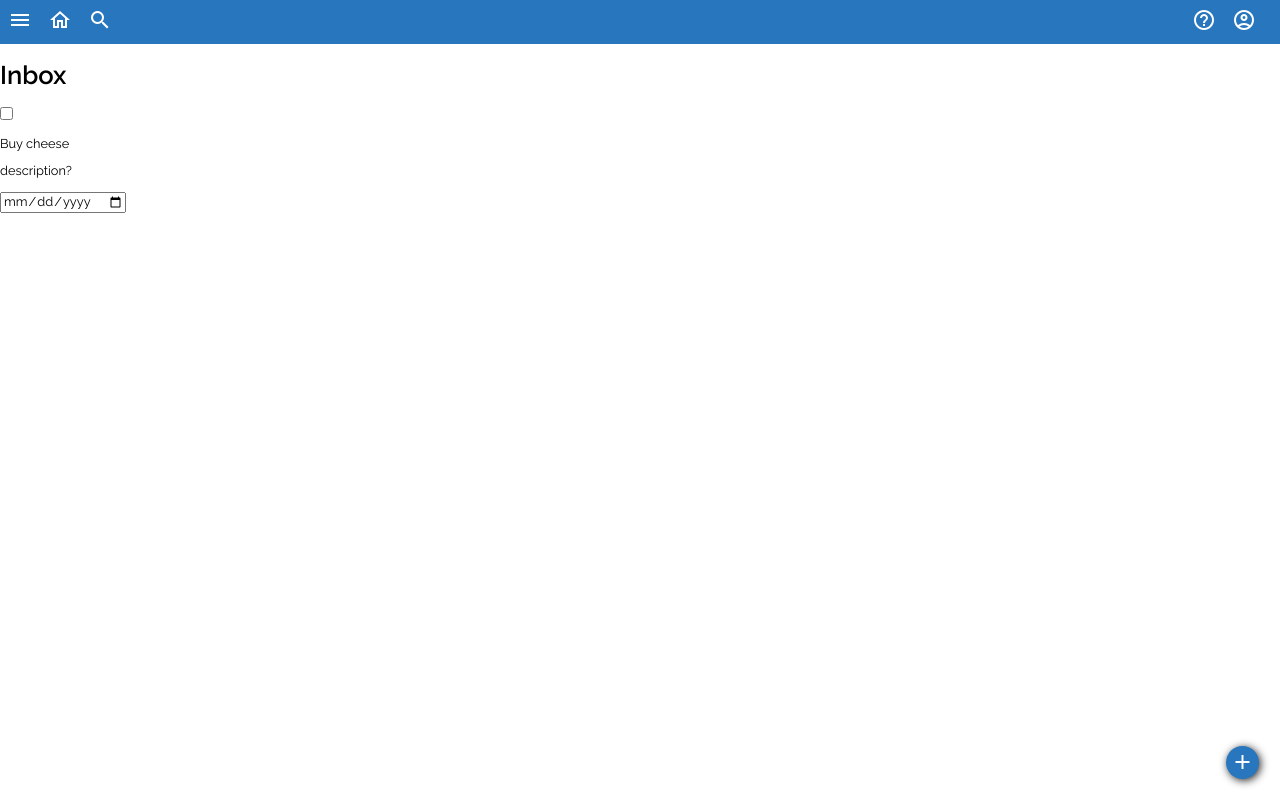
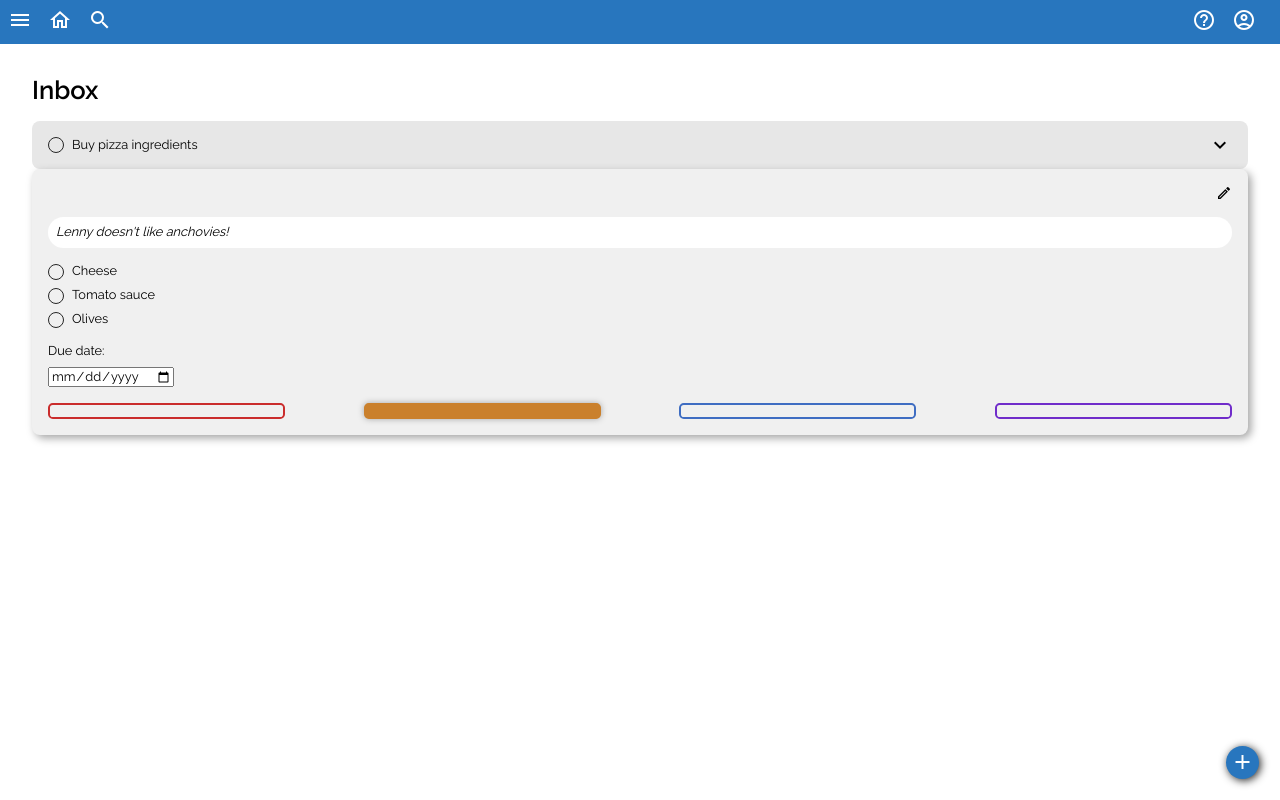
Before and after one commit to ramironinni/todo-list, a website built with webpack: page dist/index.html in a window 1280 px wide. Built offline with nearby package versions, Linux system fonts and the light colour scheme.

Commit message:
Add styles to task details

```diff
--- a/src/style.css
+++ b/src/style.css
@@ -12,9 +12,9 @@ html {
 }
 
 body {
-    font-size: 0.8rem;
     margin: 0; /* 1 */
     font-family: "Raleway", sans-serif;
+    font-size: 0.8rem;
 }
 
 button,
@@ -22,10 +22,10 @@ input,
 optgroup,
 select,
 textarea {
+    line-height: 1.15; /* 1 */
+    margin: 0; /* 2 */
     font-family: inherit; /* 1 */
     font-size: 100%; /* 1 */
-    line-height: 1.15; /* 1 */
-    margin: 0; /* 2 */
 }
 
 button,
@@ -34,10 +34,10 @@ select {
 }
 
 button {
-    background-color: transparent;
     border: none;
     padding: 0;
     cursor: pointer;
+    background-color: transparent;
 }
 
 .material-icons {
@@ -50,11 +50,11 @@ button {
 }
 
 .top-nav-list {
-    margin: 0;
-    padding: 0.5rem 0;
     display: flex;
     flex-wrap: wrap;
     justify-content: space-between;
+    margin: 0;
+    padding: 0.5rem 0;
 }
 
 .top-nav-list-group {
@@ -62,8 +62,8 @@ button {
 }
 
 .top-nav-item {
+    margin: 0 0.5rem;
     list-style: none;
-    margin: 0 0.5rem;
 }
 
 .top-nav-item:first-of-type {
@@ -77,28 +77,29 @@ button {
 .add-task-floating-btn {
     position: absolute;
     bottom: 1.3rem;
-    background-color: #2876be;
     right: 1.3rem;
+    z-index: 1;
+    display: flex;
     border-radius: 2rem;
     padding: 0.3rem;
-    display: flex;
+    background-color: #2876be;
     box-shadow: 0.1rem 0.1rem 0.5rem #252525;
 }
 
 .side-nav {
-    height: 100%;
-    /* width: 10rem; */
-    width: 0;
     position: fixed;
     z-index: 1;
     top: 0;
     left: 0;
+    display: flex;
+    justify-content: center;
+    height: 100%;
+    /* width: 10rem; */
+    width: 0;
+    overflow-x: hidden;
+    transition: 0.5s;
     background-color: #f0f0f0;
     color: #252525;
-    overflow-x: hidden;
-    transition: 0.5s;
-    display: flex;
-    justify-content: center;
 }
 
 .side-nav-list {
@@ -106,23 +107,23 @@ button {
     flex-wrap: wrap;
     flex-direction: column;
     align-content: center;
+    width: 100%;
     padding: 0;
-    width: 100%;
 }
 
 .side-nav-item {
-    list-style: none;
     width: 80%;
     padding: 0.3rem;
     border-radius: 0.3rem;
     cursor: pointer;
+    list-style: none;
 }
 
 .side-nav-item-link {
-    text-decoration: none;
-    color: inherit;
     display: flex;
     align-items: center;
+    color: inherit;
+    text-decoration: none;
 }
 
 .side-nav-item-icon {
@@ -135,8 +136,8 @@ button {
 }
 
 .side-nav-custom-list {
+    margin-top: 1rem;
     padding: 0;
-    margin-top: 1rem;
 }
 
 .side-nav-custom-list-btn {
@@ -148,6 +149,182 @@ button {
 }
 
 .side-nav-custom-item {
+    margin-top: 0.5rem;
     list-style: none;
-    margin-top: 0.5rem;
 }
+
+main {
+    padding: 2rem;
+}
+
+h1 {
+    margin: 0 0 1rem 0;
+}
+
+.tasks-group-container {
+    width: 100%;
+}
+
+.task-container {
+    width: 100%;
+}
+
+.task-checkbox-container {
+    display: flex;
+    align-items: center;
+    position: relative;
+    width: 100%;
+    padding: 1rem;
+    border-radius: 0.5rem;
+    background-color: #e7e7e7;
+}
+
+.task-checkbox {
+    position: absolute;
+    right: 0;
+    display: none;
+}
+
+.task-checkmark {
+    display: block;
+    width: 1rem;
+    height: 1rem;
+    margin-right: 0.5rem;
+    border-radius: 1rem;
+    border: 0.1rem solid #252525;
+}
+
+.task-checkbox:checked ~ .task-checkmark {
+    background-color: #7a7a7a;
+    border-color: #7a7a7a;
+}
+
+.task-title {
+    display: block;
+}
+
+.task-checkbox:checked ~ .task-title {
+    color: #7a7a7a;
+    text-decoration: line-through;
+}
+
+.task-show-details-btn {
+    position: absolute;
+    right: 1rem;
+}
+
+.task-details-container {
+    position: relative;
+    z-index: 2;
+    width: 100%;
+    padding: 3rem 1rem 1rem;
+    border-radius: 0.5rem;
+    background-color: #f0f0f0;
+    box-shadow: 0.2rem 0.2rem 0.5rem #a5a5a5;
+}
+
+.task-details-description {
+    margin: 0 0 1rem;
+    padding: 0.5rem;
+    border-radius: 1rem;
+    background-color: #fff;
+    font-style: oblique;
+}
+
+.task-details-edit-btn {
+    position: absolute;
+    top: 1rem;
+    right: 1rem;
+}
+
+.task-details-edit-btn span {
+    font-size: 1rem;
+}
+
+.task-details-list {
+    margin: 1rem 0;
+}
+
+.task-details-item-container {
+    display: flex;
+    position: relative;
+    margin-bottom: 0.5rem;
+}
+
+.task-details-item-checkmark {
+    display: block;
+    width: 1rem;
+    height: 1rem;
+    margin-right: 0.5rem;
+    border-radius: 1rem;
+    border: 0.1rem solid #252525;
+}
+
+.task-details-item-checkbox:checked ~ .task-details-item-checkmark {
+    background-color: #7a7a7a;
+    border-color: #7a7a7a;
+}
+
+.task-details-item-checkbox:checked ~ .task-details-item-text {
+    color: #7a7a7a;
+    text-decoration: line-through;
+}
+
+.task-details-item-checkbox {
+    position: absolute;
+    display: none;
+}
+
+.task-details-due-date-container {
+    display: flex;
+    flex-direction: column;
+    margin: 1rem 0;
+}
+
+.task-details-due-text {
+    margin: 0.5rem 0;
+}
+
+.task-details-priority-container {
+    display: flex;
+    justify-content: space-between;
+    margin-top: 1rem;
+}
+
+.priority-selector {
+    width: 20%;
+    height: 1rem;
+    border-radius: 0.3rem;
+}
+
+.priority-one {
+    border: 0.15rem solid #ca2c2c;
+}
+
+.priority-one.active {
+    background-color: #ca2c2c;
+}
+
+.priority-two {
+    border: 0.15rem solid #ca802c;
+}
+
+.priority-two.active {
+    background-color: #ca802c;
+    box-shadow: 0 0 0.4rem #a5a5a5;
+}
+
+.priority-three {
+    border: 0.15rem solid #3f6dc2;
+}
+
+.priority-three.active {
+    background-color: #3f6dc2;
+}
+
+.priority-four {
+    border: 0.15rem solid #702cca;
+}
+.priority-four.active {
+    background-color: #702cca;
+}
```
Also changed, not shown: dist/index.html, dist/main.js.
